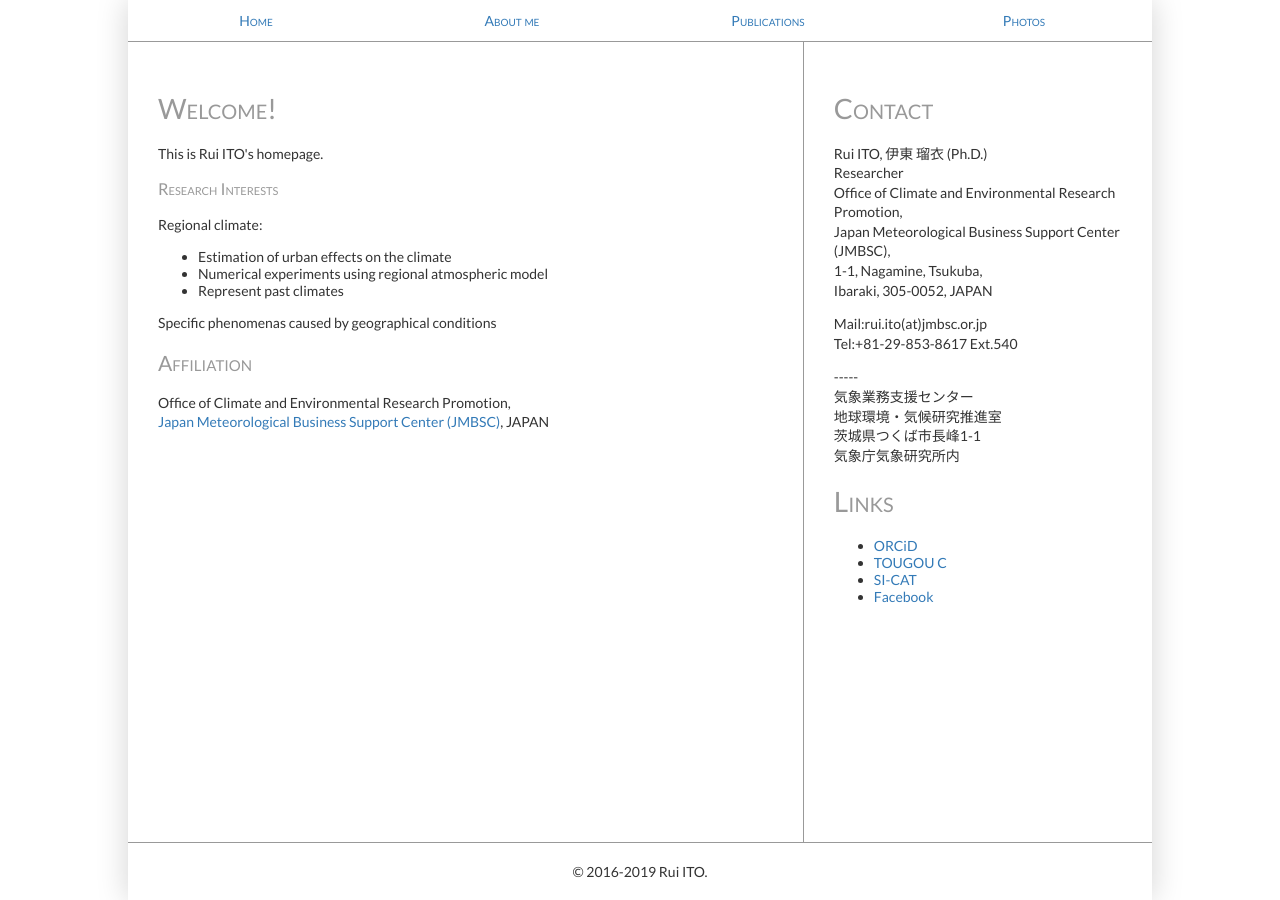
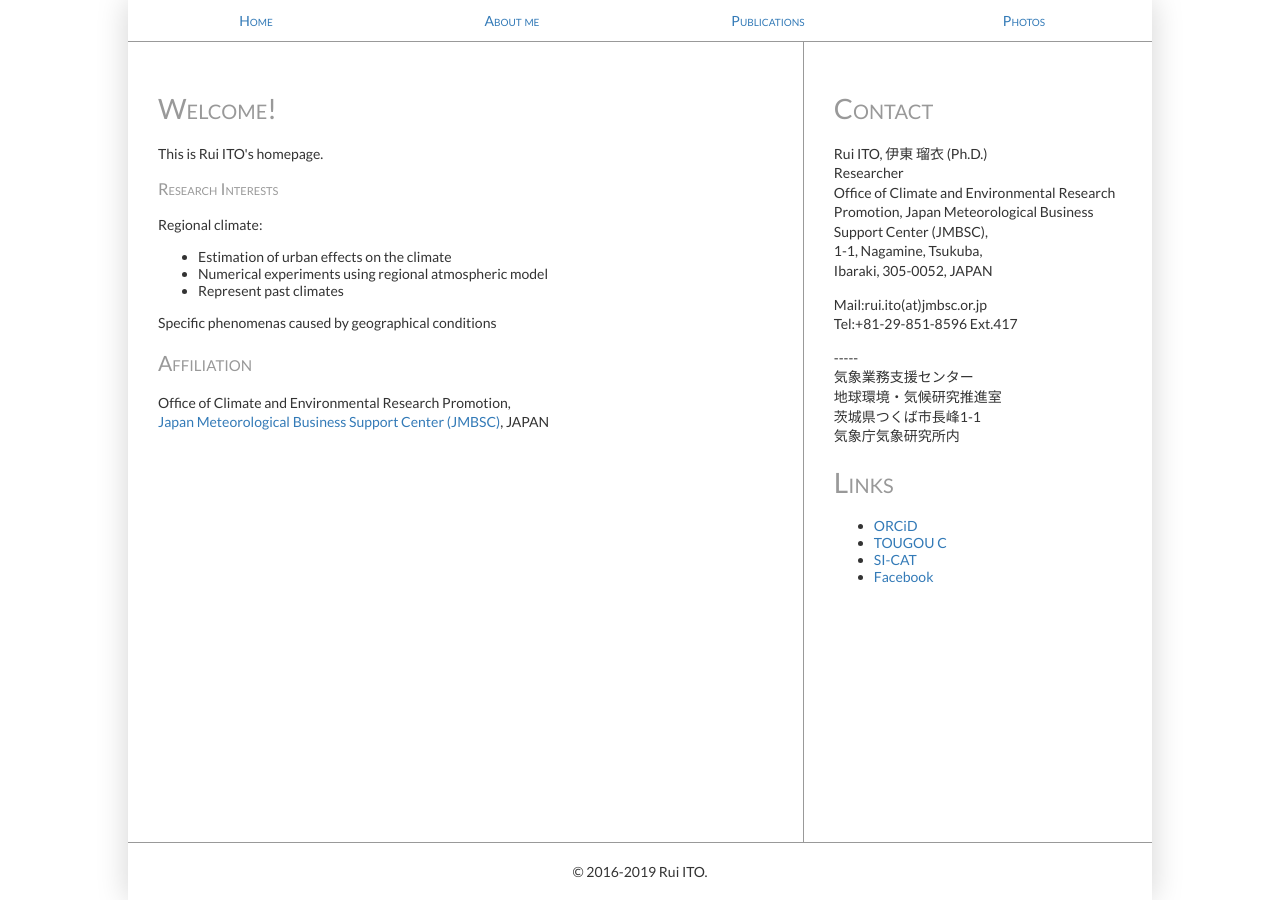
Before and after one commit to rui-climbiz/rui-climbiz.github.io, a Jekyll site: the page built from index.html, in a window 1280 px wide. Built offline with Jekyll 4.4.1, drawn with Linux system fonts in a browser that asks for light colours.

Commit message:
Update default.html

```diff
--- a/_layouts/default.html
+++ b/_layouts/default.html
@@ -40,12 +40,12 @@
             <h1>Contact</h1>
             <p> Rui ITO, 伊東 瑠衣 (Ph.D.)<br />
 	      Researcher<br />
-	      Office of Climate and Environmental Research Promotion,<br />
+	      Office of Climate and Environmental Research Promotion,
 	      Japan Meteorological Business Support Center (JMBSC),<br />
 	      1-1, Nagamine, Tsukuba,<br />
 	      Ibaraki, 305-0052, JAPAN</p>
 	    <p>Mail:rui.ito(at)jmbsc.or.jp<br />
-	      Tel:+81-29-853-8617 Ext.540 </p>
+	      Tel:+81-29-851-8596 Ext.417 </p>
 	    <p>-----<br/>
 	      気象業務支援センター<br/>
 	      地球環境・気候研究推進室<br/>
```
